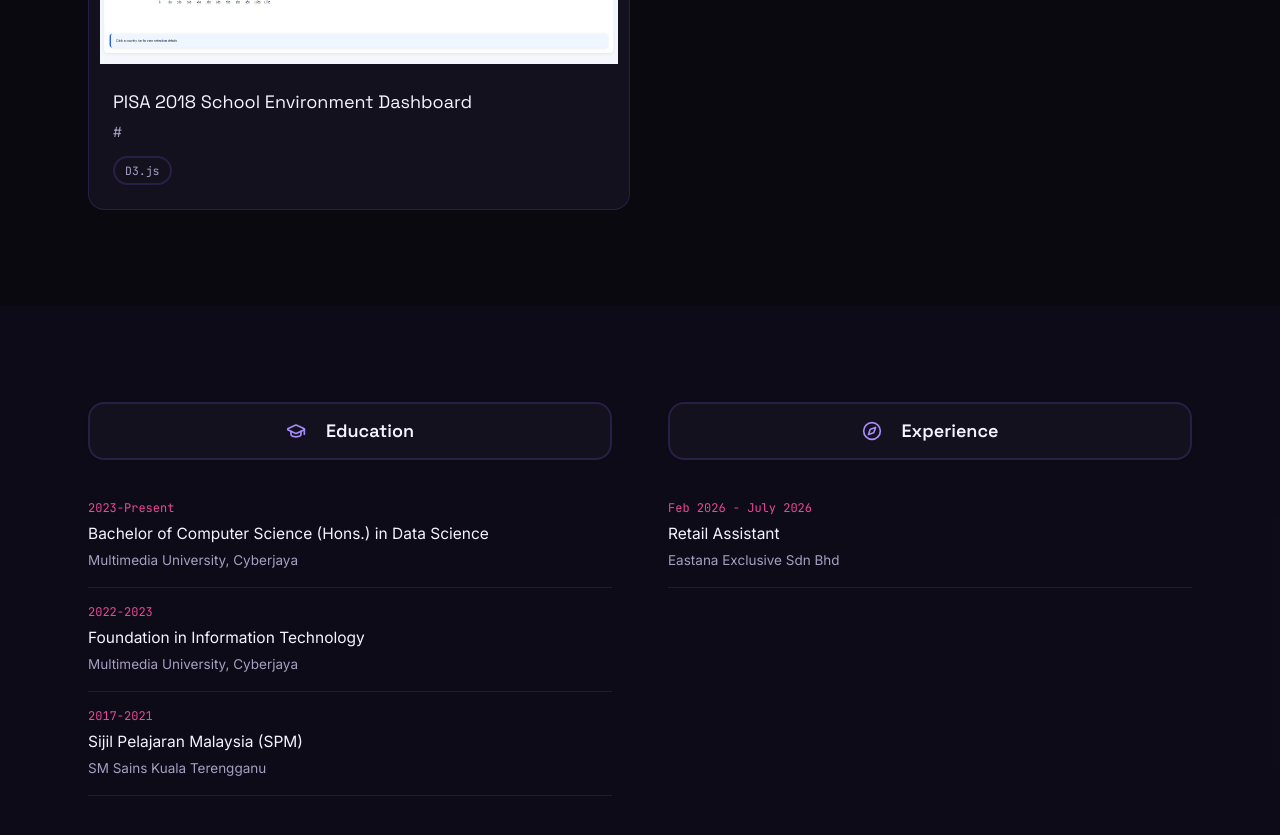
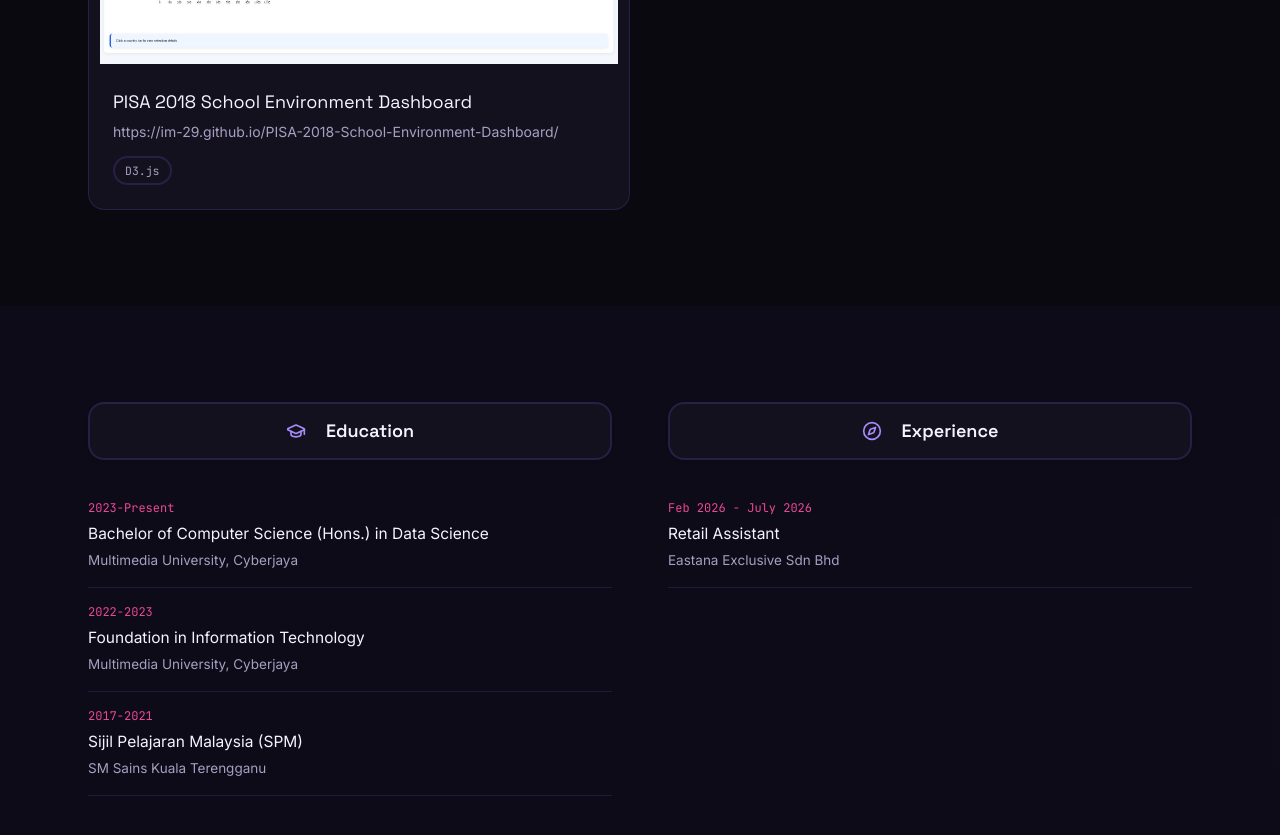
Before and after one commit to Im-29/portfolio-react, a React (Vite) app: page / in a window 1280 px wide. Shown: the part 2280-3115 px from the top of the page. Built offline with nearby package versions, Linux system fonts and the light colour scheme.

Commit message:
Fix project link for PISA 2018 Dashboard
Updated the description link for the PISA 2018 School Environment Dashboard project.

```diff
--- a/src/data.js
+++ b/src/data.js
@@ -22,7 +22,7 @@ export const services = [
 export const projects = [
   { name: "House Pricing Prediction | Final Year Project", desc: "https://im-29.github.io/House-Price-Prediction/", tags: ["HTML", "CSS", "JavaScript", "Python"], image: "/images/USER HOMEPAGE.jpg", from: "#2e1a52", to: "#1a0f2e" },
   { name: "Malaysian Telco Plans Comparison Dashboard", desc: "#", tags: ["Power BI"], image: "/images/Telco Dashboard.jpg", from: "#3a1030", to: "#160a1c" },
-  { name: "PISA 2018 School Environment Dashboard", desc: "#", tags: ["D3.js"], image: "/images/PISA.jpg", from: "#0f1e3a", to: "#160a1c" },
+  { name: "PISA 2018 School Environment Dashboard", desc: "https://im-29.github.io/PISA-2018-School-Environment-Dashboard/", tags: ["D3.js"], image: "/images/PISA.jpg", from: "#0f1e3a", to: "#160a1c" },
 ];
 
 export const experience = [
```
